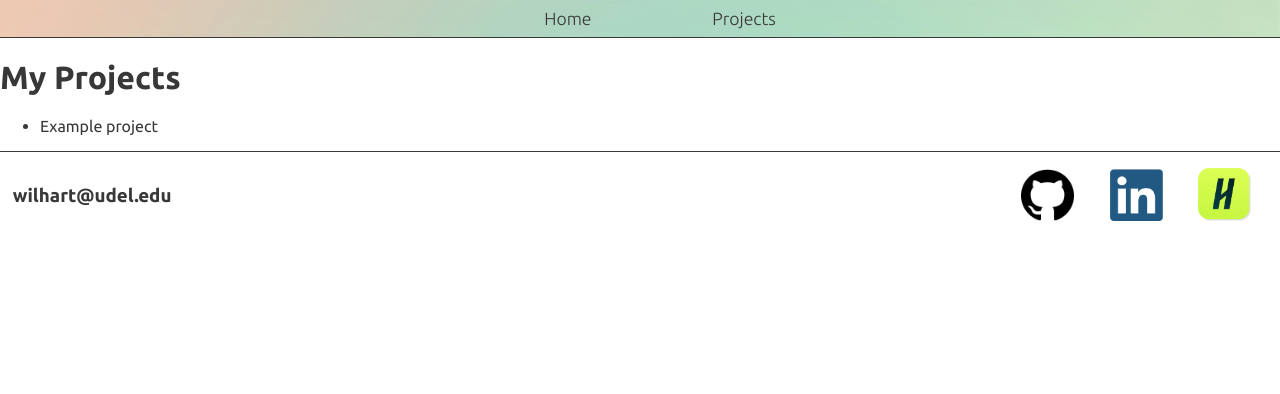
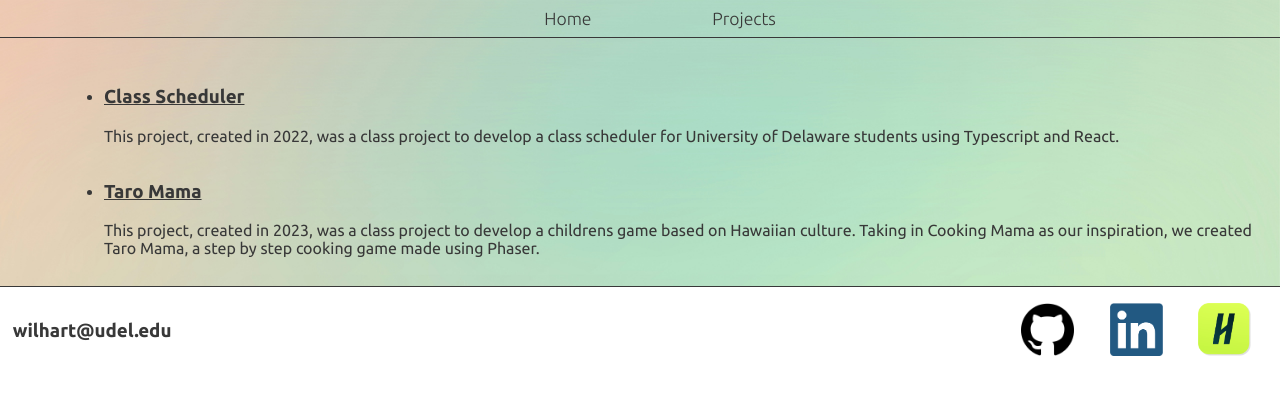
Before and after one commit to WillHart2002/WillHart2002.github.io, a website: page projects.html in a window 1280 px wide. Drawn offline with Linux system fonts and the light colour scheme.

Commit message:
finished the basics

```diff
--- a/css/master.css
+++ b/css/master.css
@@ -104,3 +104,16 @@ body {
     padding: .5em;
     text-decoration: none;
 }
+
+/* project page css */
+.project-container {
+    background-image: url("../Images/header-background.jpg");
+    background-size: cover;
+    padding-left: 5%;
+    padding-top: 1%;
+    padding-bottom: 1%;
+  }
+
+.project {
+    padding-top: 1px;
+}
--- a/projects.html
+++ b/projects.html
@@ -4,22 +4,35 @@
     <meta charset="UTF-8">
     <meta name="viewport" content="width=device-width, initial-scale=1.0">
     <link rel="stylesheet" href="css/master.css">
-    <title> Projects</title>
+    <title> Projects </title>
 </head>
 <body>
     <header class="main-header">
         <nav class="nav main-nav">
             <ul>
-                <li> <a href="index.html"> Home </a> </li>
+                <li> <a href="/"> Home </a> </li>
                 <li> <a href="projects.html"> Projects </a> </li>
             </ul>
         </nav>
     </header>
-    <div>
-        <h1> My Projects </h1>
+    <div class="project-container">
         <ul>
-            <li> Example project </li>
+            <li>
+                <div class="project">
+                    <a href="https://ud-cisc275-s22.github.io/cis-scheduler-team-16/"> <h3> Class Scheduler </h3> </a>
+                    <p> This project, created in 2022, was a class project to develop a class scheduler for University of Delaware students using Typescript and React. </p>
+                </div>
+            </li>
+            <li>
+                <div class="project">
+                    <a href="https://tdolbow.github.io/Taro-Mama/"> <h3> Taro Mama </h3> </a>
+                    <p> This project, created in 2023, was a class project to develop a childrens game based on Hawaiian culture. Taking in Cooking Mama as our inspiration,
+                        we created Taro Mama, a step by step cooking game made using Phaser.
+                    </p>
+                </div>
+            </li>
         </ul>
+
     </div>
     <footer class="main-footer">
         <div class="main-footer-container">
```
Also changed, not shown: index.html (+11 -3 lines).
